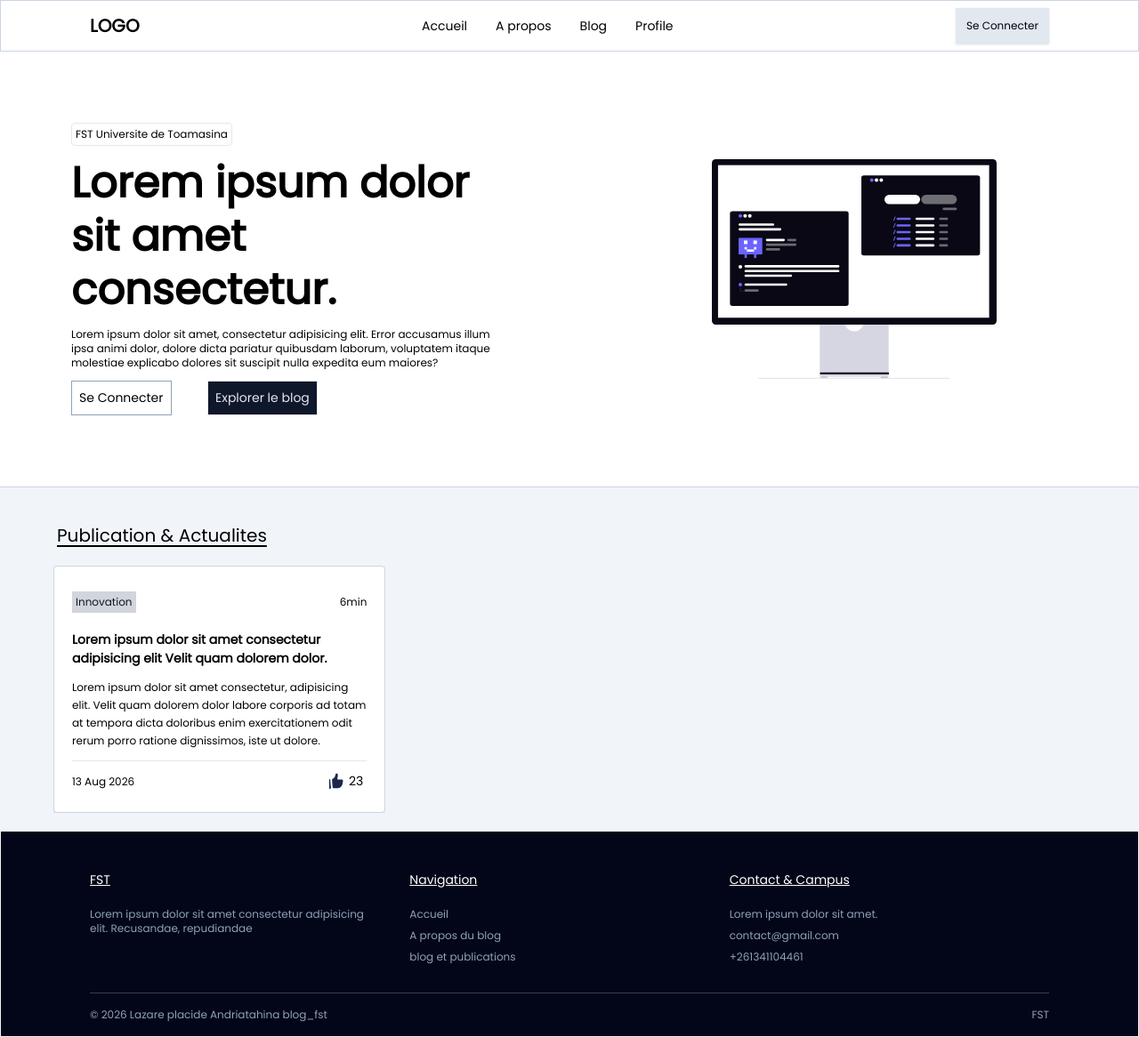
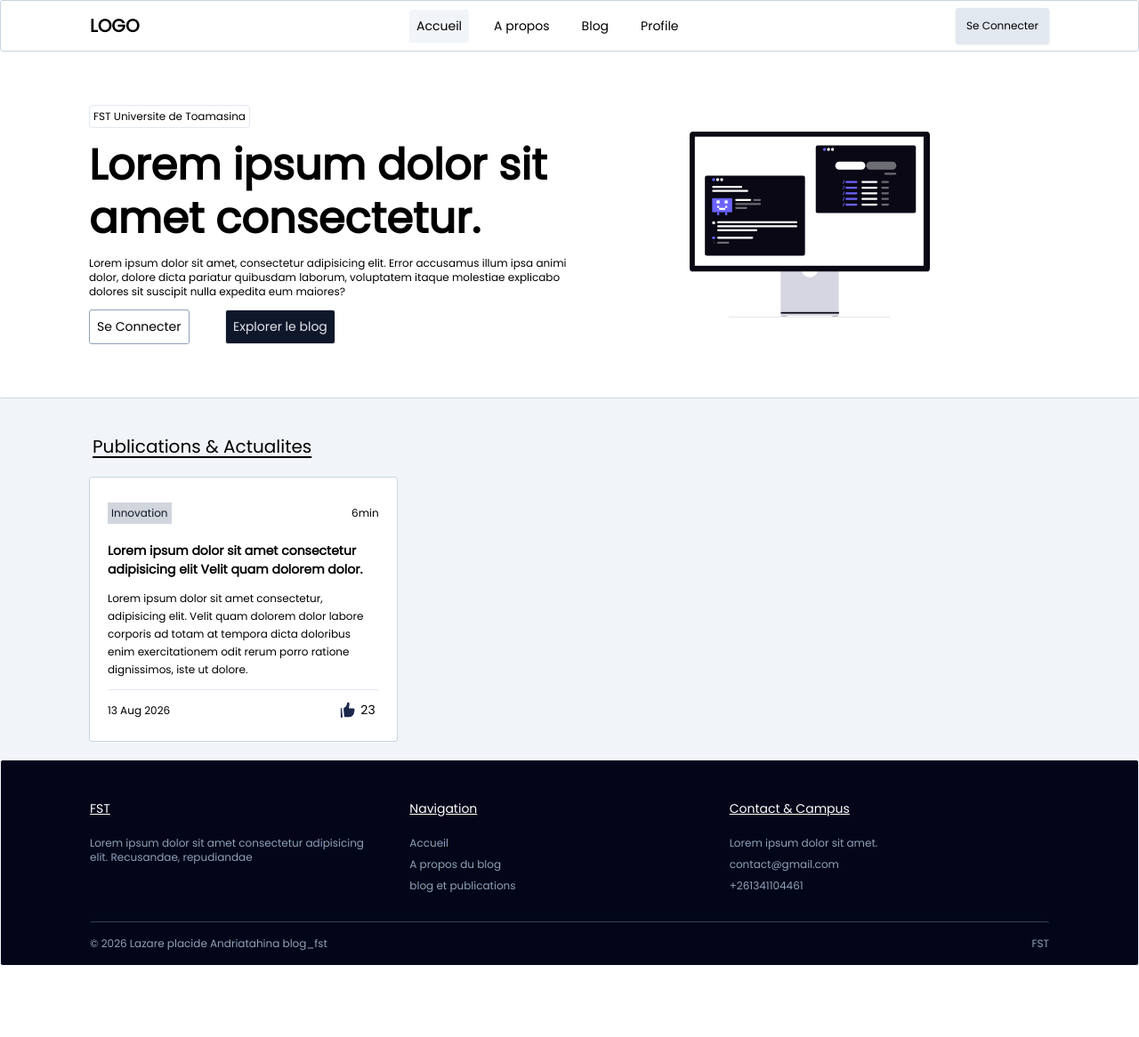
Before and after one commit to Placide0007/fst_exchange, a Django app: page / in a window 1280 px wide. Shown: the whole page at 89% size. After the commit the page ends 1086 px from the top, so only its background shows below. Run offline with Django 5.2, Linux system fonts and the light colour scheme; some libraries are stand-ins or nearby versions.

Commit message:
ref:finalisation du UI et UX design

```diff
--- a/core/templates/core/home.html
+++ b/core/templates/core/home.html
@@ -10,9 +10,9 @@
 
 {% comment %} hero section  {% endcomment %}
 
-<div id="hero" class="grid border-b z-0 bg-white border-slate-300  grid-cols-2" >
+<div id="hero" class="grid px-25 border-b z-0 bg-white border-slate-300  grid-cols-2" >
 
-    <div  class="flex p-20 flex-col gap-3" >
+    <div  class="flex py-15 flex-col gap-3" >
 
         <div>
             <button class="text-xs border border-slate-200 p-1 rounded" >FST Universite de Toamasina</button>
@@ -43,13 +43,14 @@
 
 {% comment %} blog section  {% endcomment %}
 
-<div id="jumbotron" class="py-5 px-15">
+<div id="jumbotron" class="py-5 px-25">
 
     <div class="my-4" >
-        <button class=" text-xl underline-offset-4 underline p-1 rounded " >Publication & Actualites</button>
+        <button class=" text-xl underline-offset-4 underline p-1 rounded " >Publications & Actualites</button>
     </div>
 
     <div class="grid grid-cols-3 gap-5" >
+
         <a  href="">
 
             <div class="flex flex-col rounded gap-3 border shadow-sm border-slate-300 p-5 bg-white" >
@@ -72,7 +73,9 @@
                 </div>
 
             </div>
+
         </a>
+
     </div>
 
 </div>
--- a/core/views.py
+++ b/core/views.py
@@ -11,4 +11,4 @@ def about(request):
     return render(request,'core/about.html')
 
 def blog(request):
-    return render(request,'core/blog.html')
+    return render(request,'core/blog/blog.html')
--- a/static/css/app.css
+++ b/static/css/app.css
@@ -1,16 +1,16 @@
 @font-face {
     font-family: "Poppins";
     src: url("../fonts/poppins/Poppins-Regular.ttf") format("truetype");
+}
+
+*:not(button) {
+    border-radius: 3px;
 }
 
 
 body {
     font-family: "Poppins", sans-serif;
     font-size: 14px;
-}
-
-input {
-    border-radius: 0;
 }
 
 
--- a/templates/includes/header.html
+++ b/templates/includes/header.html
@@ -1,10 +1,18 @@
-<header class="flex justify-between z-40 sticky top-0 bg-white items-center px-25 py-2 border-slate-300 border">
+<header class="flex justify-between z-4 sticky top-0 bg-white items-center px-25 py-2 border-slate-300 border">
     <p class="font-bold text-xl" >LOGO</p>
-    <nav class="flex gap-8" >
-        <a href="{% url 'home' %}">Accueil</a>
-        <a href="{% url 'about' %}">A propos</a>
-        <a href="{% url 'blog' %}">Blog</a>
-        <a href="{% url 'profile' %}">Profile</a>
+    <nav class="flex gap-5" >
+        <a class="hover:bg-slate-100 p-2 rounded {% if request.resolver_match.url_name == 'home' %} bg-slate-100  {% endif %}" href="{% url 'home' %}">
+            Accueil
+        </a>
+        <a class="hover:bg-slate-100 p-2 rounded {% if request.resolver_match.url_name == 'about' %} bg-slate-100 {% endif %} " href="{% url 'about' %}">
+            A propos
+        </a>
+        <a class="hover:bg-slate-100 p-2 rounded {% if request.resolver_match.url_name == 'blog' %} bg-slate-100 {% endif %} " href="{% url 'blog' %}">
+            Blog
+        </a>
+        <a class="hover:bg-slate-100 p-2 rounded {% if request.resolver_match.url_name == 'profile' %} bg-slate-100 {% endif %} " href="{% url 'profile' %}">
+            Profile
+        </a>
     </nav>
     <a class="bg-slate-200 text-xs transition duration-200 shadow hover:bg-slate-600 hover:text-white p-3" href="{% url 'login' %}">
         Se Connecter
--- a/theme/static/css/dist/styles.css
+++ b/theme/static/css/dist/styles.css
@@ -219,6 +219,9 @@
   .z-0 {
     z-index: 0;
   }
+  .z-4 {
+    z-index: 4;
+  }
   .z-40 {
     z-index: 40;
   }
@@ -239,6 +242,9 @@
   }
   .grid {
     display: grid;
+  }
+  .table {
+    display: table;
   }
   .h-5 {
     height: calc(var(--spacing) * 5);
@@ -270,8 +276,14 @@
   .max-w-md {
     max-width: var(--container-md);
   }
+  .flex-grow {
+    flex-grow: 1;
+  }
   .grow {
     flex-grow: 1;
+  }
+  .border-collapse {
+    border-collapse: collapse;
   }
   .transform {
     transform: var(--tw-rotate-x,) var(--tw-rotate-y,) var(--tw-rotate-z,) var(--tw-skew-x,) var(--tw-skew-y,);
@@ -434,6 +446,9 @@
   .px-25 {
     padding-inline: calc(var(--spacing) * 25);
   }
+  .py-1 {
+    padding-block: calc(var(--spacing) * 1);
+  }
   .py-2 {
     padding-block: calc(var(--spacing) * 2);
   }
@@ -448,6 +463,9 @@
   }
   .py-10 {
     padding-block: calc(var(--spacing) * 10);
+  }
+  .py-15 {
+    padding-block: calc(var(--spacing) * 15);
   }
   .pt-2 {
     padding-top: calc(var(--spacing) * 2);
@@ -527,6 +545,10 @@
     --tw-shadow: 0 1px 2px 0 var(--tw-shadow-color, rgb(0 0 0 / 0.05));
     box-shadow: var(--tw-inset-shadow), var(--tw-inset-ring-shadow), var(--tw-ring-offset-shadow), var(--tw-ring-shadow), var(--tw-shadow);
   }
+  .outline {
+    outline-style: var(--tw-outline-style);
+    outline-width: 1px;
+  }
   .transition {
     transition-property: color, background-color, border-color, outline-color, text-decoration-color, fill, stroke, --tw-gradient-from, --tw-gradient-via, --tw-gradient-to, opacity, box-shadow, transform, translate, scale, rotate, filter, -webkit-backdrop-filter, backdrop-filter, display, content-visibility, overlay, pointer-events;
     transition-timing-function: var(--tw-ease, var(--default-transition-timing-function));
@@ -535,6 +557,20 @@
   .duration-200 {
     --tw-duration: 200ms;
     transition-duration: 200ms;
+  }
+  .hover\:bg-slate-100 {
+    &:hover {
+      @media (hover: hover) {
+        background-color: var(--color-slate-100);
+      }
+    }
+  }
+  .hover\:bg-slate-300 {
+    &:hover {
+      @media (hover: hover) {
+        background-color: var(--color-slate-300);
+      }
+    }
   }
   .hover\:bg-slate-600 {
     &:hover {
@@ -654,6 +690,11 @@
   inherits: false;
   initial-value: 0 0 #0000;
 }
+@property --tw-outline-style {
+  syntax: "*";
+  inherits: false;
+  initial-value: solid;
+}
 @property --tw-duration {
   syntax: "*";
   inherits: false;
@@ -693,6 +734,7 @@
       --tw-ring-offset-width: 0px;
       --tw-ring-offset-color: #fff;
       --tw-ring-offset-shadow: 0 0 #0000;
+      --tw-outline-style: solid;
       --tw-duration: initial;
     }
   }
```
Also changed, not shown: accounts/templates/accounts/login.html (+9 -0 lines), accounts/templates/accounts/register.html (+10 -0 lines), core/templates/core/about.html (+12 -3 lines), core/templates/core/blog/blog.html (renamed from core/templates/core/blog.html, +6 -3 lines), core/templates/core/profile.html (+7 -2 lines), conception/conception.jpg (added), core/templates/core/blog/blog_show.html (added).
